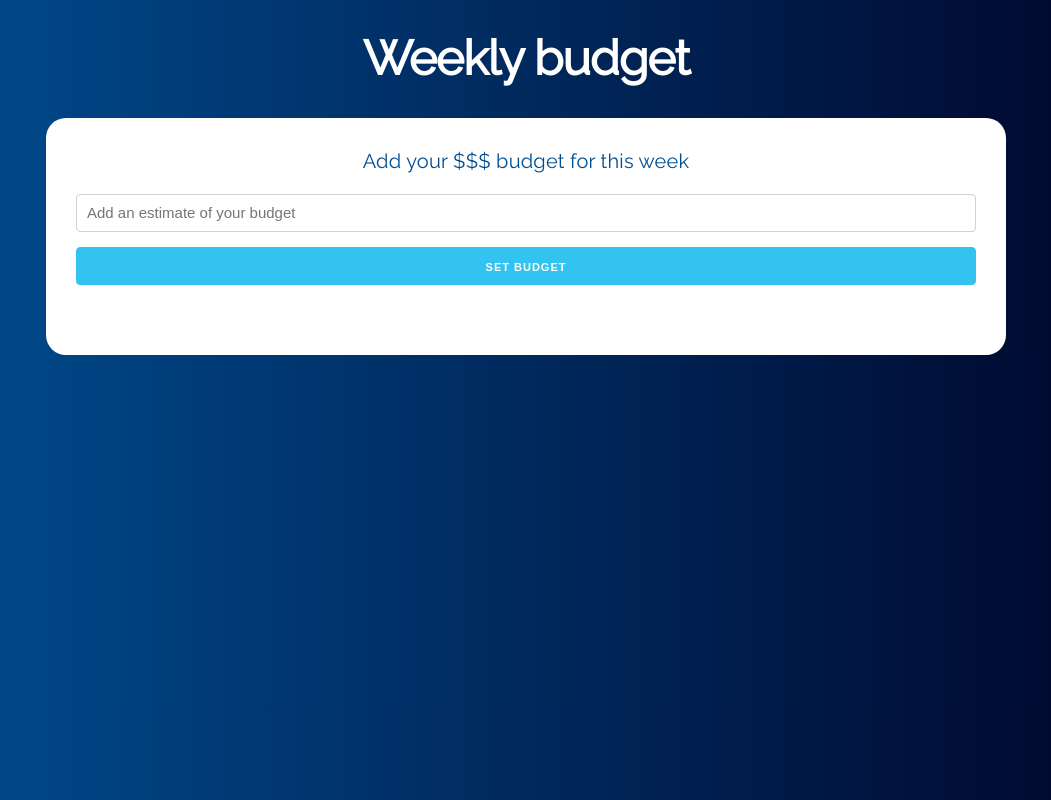
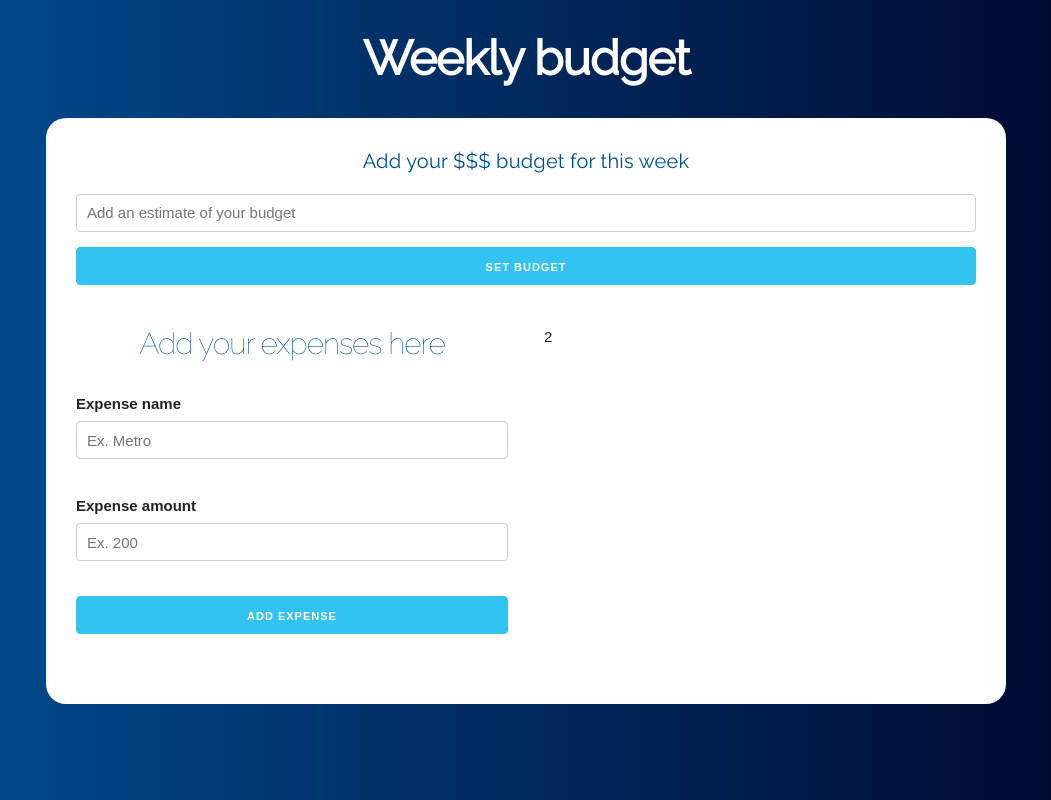
Before and after one commit to david-portilla/weekly-budget, a React (Create React App) app: page / in a window 1280 px wide. Shown: the whole page, without its empty margins (114-1165 px from the left). Built offline with nearby package versions, Linux system fonts and the light colour scheme.

Commit message:
adding form to handle expenses

```diff
--- a/src/App.js
+++ b/src/App.js
@@ -1,4 +1,5 @@
 import { useState } from 'react';
+import Form from './Form';
 import Question from './Question';
 
 function App () {
@@ -18,6 +19,14 @@ function App () {
           saveBudget={ saveBudget }
           setRemainBudget={ setRemainBudget }
         />
+
+        <div className="row">
+          <div className="one-half column">
+            <Form></Form>
+          </div>
+          <div className="one-half column">2</div>
+        </div>
+
       </div>
     </div>
   );
--- /dev/null
+++ b/src/Form.js
@@ -0,0 +1,38 @@
+import React from 'react'
+
+const Form = () => {
+  return (
+    <form>
+      <h2>Add your expenses here</h2>
+
+      <div className="campo">
+        <label htmlFor="expense-name">Expense name</label>
+        <input
+          type="text"
+          className="u-full-width"
+          id="expense-name"
+          placeholder="Ex. Metro"
+        />
+      </div>
+
+      <div className="campo">
+        <label htmlFor="expense-amount">Expense amount</label>
+        <input
+          type="text"
+          className="u-full-width"
+          id="expense-amount"
+          placeholder="Ex. 200"
+        />
+      </div>
+
+      <input
+        type="submit"
+        className="button-primary u-full-width"
+        value="Add expense"
+      />
+
+    </form>
+  )
+}
+
+export default Form
```
